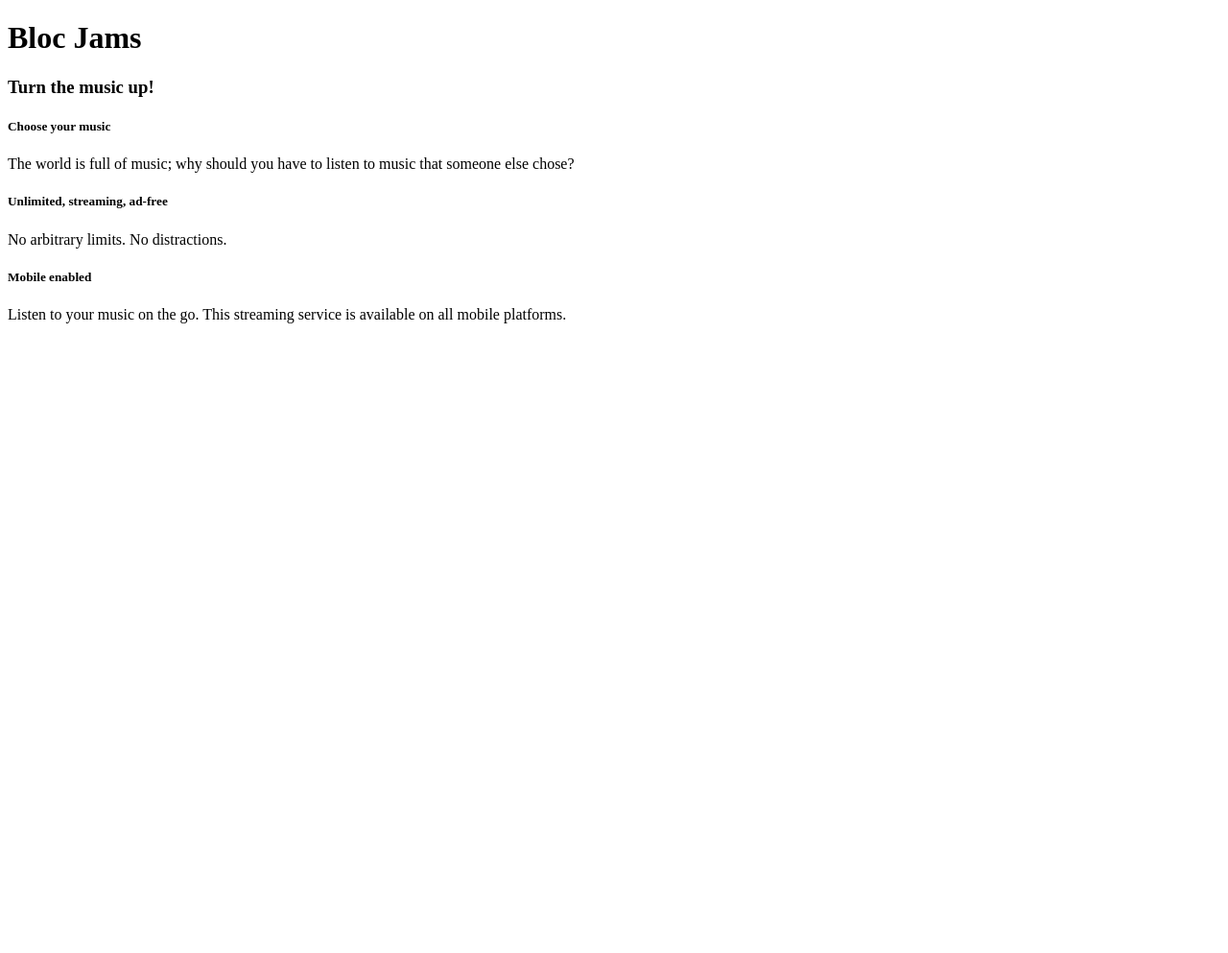
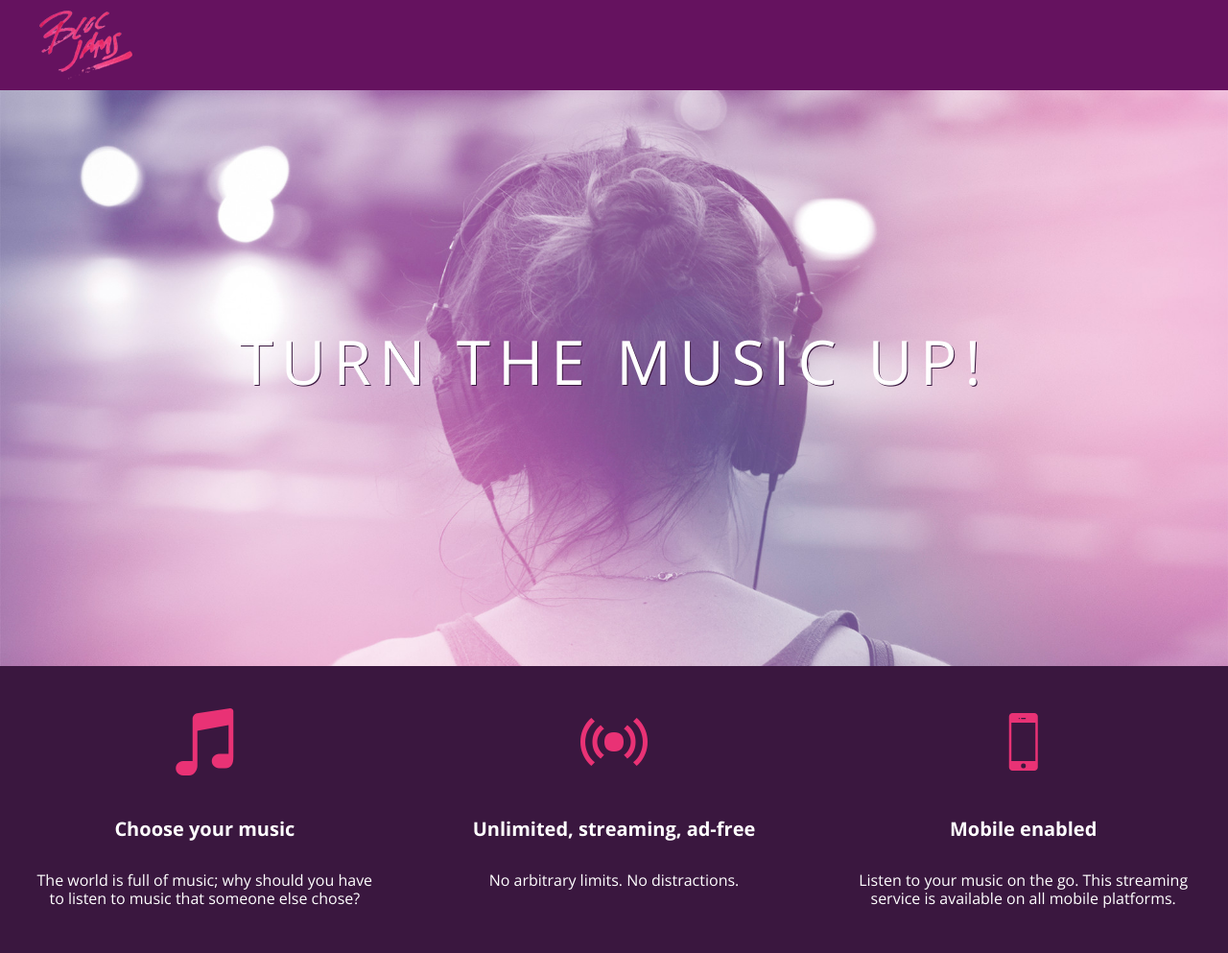
Before and after one commit to wntmddus/bloc-jams, a plain HTML site: page index.html in a window 1280 px wide. Shown: the whole page at 96% size. Before the commit the page ends 800 px from the top, so only its background shows below. Drawn offline with nearby package versions, Linux system fonts and the light colour scheme.

Commit message:
Assignment 23 completed

```diff
--- a/index.html
+++ b/index.html
@@ -2,27 +2,34 @@
 <html>
 	<head>
 		<title >Bloc Jams</title>
+        <link rel="stylesheet" type="text/css" href="http://fonts.googleapis.com/css?family=Open+Sans:400,800,600,700,300">
+         <link rel="stylesheet" type="text/css" href="http://code.ionicframework.com/ionicons/2.0.1/css/ionicons.min.css">
+         <link rel="stylesheet" type="text/css" href="styles/normalize.css">
+         <link rel="stylesheet" type="text/css" href="styles/main.css">
 	</head>
-	<body>
-		<div>
-		</div>
-		<div>
-			<h1>Bloc Jams</h1>
-			<h3>Turn the music up!</h3>
-		</div>
-		<div>
-	     		<div>
-                 		<h5>Choose your music</h5>
-                 		<p>The world is full of music; why should you have to listen to music that someone else chose?</p>
-             		</div>
-             		<div>
-                 		<h5>Unlimited, streaming, ad-free</h5>
-                 		<p>No arbitrary limits. No distractions.</p>
-             		</div>
-             		<div>
-                 		<h5>Mobile enabled</h5>
-                 		<p>Listen to your music on the go. This streaming service is available on all mobile platforms.</p>
-             		</div>
-		</div>
+	 <body class="landing">
+         <nav class="navbar"> <!-- nav bar -->
+             <img src="assets/images/bloc_jams_logo.png" alt="bloc jams logo" class="logo">
+         </nav>
+	     <section class="hero-content"> <!-- hero content -->
+             <h1 class="hero-title">Turn the music up!</h1>
+         </section>
+         <section class="selling-points"> <!-- selling points -->
+             <div class="point">
+                 <span class="ion-music-note"></span>
+                 <h5 class="point-title">Choose your music</h5>
+                 <p class="point-description">The world is full of music; why should you have to listen to music that someone else chose?</p>
+             </div>
+             <div class="point">
+                 <span class="ion-radio-waves"></span>
+                 <h5 class="point-title">Unlimited, streaming, ad-free</h5>
+                 <p class="point-description">No arbitrary limits. No distractions.</p>
+             </div>
+             <div class="point">
+                 <span class="ion-iphone"></span>
+                 <h5 class="point-title">Mobile enabled</h5>
+                 <p class="point-description">Listen to your music on the go. This streaming service is available on all mobile platforms.</p>
+             </div>
+         </section>
 	</body>
 </html>
--- /dev/null
+++ b/styles/main.css
@@ -0,0 +1,73 @@
+ html {
+     height: 100%; /* makes sure our HTML takes up 100% of the browser window */
+     font-size: 100%;
+ }
+
+ body {
+     font-family: 'Open Sans'; /* sets our font to the "Open Sans" typeface */
+     color: white;             /* sets the text color to white */
+     min-height: 100%;         /* says the height of the body must be, at minimum, 100% of the window */
+ }
+
+ body.landing {
+     background-color: rgb(58,23,63); /* sets the background color to an RGB value (see below) */
+ }
+ .navbar {
+     padding: 0.5rem;
+     background-color: rgb(101,18,95);
+ }
+
+ .navbar .logo {
+     position: relative; /* positioning will be explained in a resource */
+     left: 2rem;
+ }
+ .hero-content {
+     position: relative; /* positioning will be explained in a resource */
+     min-height: 600px;  /* hero content element must be _at least_ 600 pixels */
+     background-image: url(../assets/images/bloc_jams_bg.jpg);
+     background-repeat: no-repeat;
+     background-position: center center;
+     background-size: cover;
+ }
+ .hero-content .hero-title {
+     position: absolute;             /* positioning will be explained in a resource */
+     top: 40%;                       /* positioning will be explained in a resource */
+     -webkit-transform: translateY(-50%);
+     -moz-transform: translateY(-50%);
+     -ms-transform: translateY(-50%);
+     transform: translateY(-50%);
+     width: 100%;                    /* makes sure the title inhabits the full width of its container */
+     text-align: center;             /* aligns text in the horizontal center of the element */
+     font-size: 4rem;                /* specifies the size of the font in root em units */
+     font-weight: 300;               /* makes the font thinner or lighter weight */
+     text-transform: uppercase;      /* transforms the text to be all uppercase lettering */
+     letter-spacing: 0.5rem;         /* puts 0.5 root ems worth of space between each letter */
+     text-shadow: 1px 1px 0px rgb(58,23,63); /* creates a shadow underneath the text for readability over the image */
+ }
+ .selling-points {
+     position: relative;
+     display: table;
+     width: 100%;
+     -webkit-box-sizing: border-box;
+     -moz-box-sizing: border-box;
+     box-sizing: border-box; /* we'll explain this in a resource */
+ }
+
+ .point {
+     display: table-cell;
+     position: relative;
+     width: 33.3%;
+     padding: 2rem;
+     text-align: center;
+ }
+
+ .point .point-title {
+     font-size: 1.25rem;
+ }
+
+ .ion-music-note,
+ .ion-radio-waves,
+ .ion-iphone {
+     color: rgb(233,50,117);
+     font-size: 5rem;
+ }
--- /dev/null
+++ b/styles/normailize.css
@@ -0,0 +1,461 @@
+/*! normalize.css v5.0.0 | MIT License | github.com/necolas/normalize.css */
+
+/**
+ * 1. Change the default font family in all browsers (opinionated).
+ * 2. Correct the line height in all browsers.
+ * 3. Prevent adjustments of font size after orientation changes in
+ *    IE on Windows Phone and in iOS.
+ */
+
+/* Document
+   ========================================================================== */
+
+html {
+  font-family: sans-serif; /* 1 */
+  line-height: 1.15; /* 2 */
+  -ms-text-size-adjust: 100%; /* 3 */
+  -webkit-text-size-adjust: 100%; /* 3 */
+}
+
+/* Sections
+   ========================================================================== */
+
+/**
+ * Remove the margin in all browsers (opinionated).
+ */
+
+body {
+  margin: 0;
+}
+
+/**
+ * Add the correct display in IE 9-.
+ */
+
+article,
+aside,
+footer,
+header,
+nav,
+section {
+  display: block;
+}
+
+/**
+ * Correct the font size and margin on `h1` elements within `section` and
+ * `article` contexts in Chrome, Firefox, and Safari.
+ */
+
+h1 {
+  font-size: 2em;
+  margin: 0.67em 0;
+}
+
+/* Grouping content
+   ========================================================================== */
+
+/**
+ * Add the correct display in IE 9-.
+ * 1. Add the correct display in IE.
+ */
+
+figcaption,
+figure,
+main { /* 1 */
+  display: block;
+}
+
+/**
+ * Add the correct margin in IE 8.
+ */
+
+figure {
+  margin: 1em 40px;
+}
+
+/**
+ * 1. Add the correct box sizing in Firefox.
+ * 2. Show the overflow in Edge and IE.
+ */
+
+hr {
+  box-sizing: content-box; /* 1 */
+  height: 0; /* 1 */
+  overflow: visible; /* 2 */
+}
+
+/**
+ * 1. Correct the inheritance and scaling of font size in all browsers.
+ * 2. Correct the odd `em` font sizing in all browsers.
+ */
+
+pre {
+  font-family: monospace, monospace; /* 1 */
+  font-size: 1em; /* 2 */
+}
+
+/* Text-level semantics
+   ========================================================================== */
+
+/**
+ * 1. Remove the gray background on active links in IE 10.
+ * 2. Remove gaps in links underline in iOS 8+ and Safari 8+.
+ */
+
+a {
+  background-color: transparent; /* 1 */
+  -webkit-text-decoration-skip: objects; /* 2 */
+}
+
+/**
+ * Remove the outline on focused links when they are also active or hovered
+ * in all browsers (opinionated).
+ */
+
+a:active,
+a:hover {
+  outline-width: 0;
+}
+
+/**
+ * 1. Remove the bottom border in Firefox 39-.
+ * 2. Add the correct text decoration in Chrome, Edge, IE, Opera, and Safari.
+ */
+
+abbr[title] {
+  border-bottom: none; /* 1 */
+  text-decoration: underline; /* 2 */
+  text-decoration: underline dotted; /* 2 */
+}
+
+/**
+ * Prevent the duplicate application of `bolder` by the next rule in Safari 6.
+ */
+
+b,
+strong {
+  font-weight: inherit;
+}
+
+/**
+ * Add the correct font weight in Chrome, Edge, and Safari.
+ */
+
+b,
+strong {
+  font-weight: bolder;
+}
+
+/**
+ * 1. Correct the inheritance and scaling of font size in all browsers.
+ * 2. Correct the odd `em` font sizing in all browsers.
+ */
+
+code,
+kbd,
+samp {
+  font-family: monospace, monospace; /* 1 */
+  font-size: 1em; /* 2 */
+}
+
+/**
+ * Add the correct font style in Android 4.3-.
+ */
+
+dfn {
+  font-style: italic;
+}
+
+/**
+ * Add the correct background and color in IE 9-.
+ */
+
+mark {
+  background-color: #ff0;
+  color: #000;
+}
+
+/**
+ * Add the correct font size in all browsers.
+ */
+
+small {
+  font-size: 80%;
+}
+
+/**
+ * Prevent `sub` and `sup` elements from affecting the line height in
+ * all browsers.
+ */
+
+sub,
+sup {
+  font-size: 75%;
+  line-height: 0;
+  position: relative;
+  vertical-align: baseline;
+}
+
+sub {
+  bottom: -0.25em;
+}
+
+sup {
+  top: -0.5em;
+}
+
+/* Embedded content
+   ========================================================================== */
+
+/**
+ * Add the correct display in IE 9-.
+ */
+
+audio,
+video {
+  display: inline-block;
+}
+
+/**
+ * Add the correct display in iOS 4-7.
+ */
+
+audio:not([controls]) {
+  display: none;
+  height: 0;
+}
+
+/**
+ * Remove the border on images inside links in IE 10-.
+ */
+
+img {
+  border-style: none;
+}
+
+/**
+ * Hide the overflow in IE.
+ */
+
+svg:not(:root) {
+  overflow: hidden;
+}
+
+/* Forms
+   ========================================================================== */
+
+/**
+ * 1. Change the font styles in all browsers (opinionated).
+ * 2. Remove the margin in Firefox and Safari.
+ */
+
+button,
+input,
+optgroup,
+select,
+textarea {
+  font-family: sans-serif; /* 1 */
+  font-size: 100%; /* 1 */
+  line-height: 1.15; /* 1 */
+  margin: 0; /* 2 */
+}
+
+/**
+ * Show the overflow in IE.
+ * 1. Show the overflow in Edge.
+ */
+
+button,
+input { /* 1 */
+  overflow: visible;
+}
+
+/**
+ * Remove the inheritance of text transform in Edge, Firefox, and IE.
+ * 1. Remove the inheritance of text transform in Firefox.
+ */
+
+button,
+select { /* 1 */
+  text-transform: none;
+}
+
+/**
+ * 1. Prevent a WebKit bug where (2) destroys native `audio` and `video`
+ *    controls in Android 4.
+ * 2. Correct the inability to style clickable types in iOS and Safari.
+ */
+
+button,
+html [type="button"], /* 1 */
+[type="reset"],
+[type="submit"] {
+  -webkit-appearance: button; /* 2 */
+}
+
+/**
+ * Remove the inner border and padding in Firefox.
+ */
+
+button::-moz-focus-inner,
+[type="button"]::-moz-focus-inner,
+[type="reset"]::-moz-focus-inner,
+[type="submit"]::-moz-focus-inner {
+  border-style: none;
+  padding: 0;
+}
+
+/**
+ * Restore the focus styles unset by the previous rule.
+ */
+
+button:-moz-focusring,
+[type="button"]:-moz-focusring,
+[type="reset"]:-moz-focusring,
+[type="submit"]:-moz-focusring {
+  outline: 1px dotted ButtonText;
+}
+
+/**
+ * Change the border, margin, and padding in all browsers (opinionated).
+ */
+
+fieldset {
+  border: 1px solid #c0c0c0;
+  margin: 0 2px;
+  padding: 0.35em 0.625em 0.75em;
+}
+
+/**
+ * 1. Correct the text wrapping in Edge and IE.
+ * 2. Correct the color inheritance from `fieldset` elements in IE.
+ * 3. Remove the padding so developers are not caught out when they zero out
+ *    `fieldset` elements in all browsers.
+ */
+
+legend {
+  box-sizing: border-box; /* 1 */
+  color: inherit; /* 2 */
+  display: table; /* 1 */
+  max-width: 100%; /* 1 */
+  padding: 0; /* 3 */
+  white-space: normal; /* 1 */
+}
+
+/**
+ * 1. Add the correct display in IE 9-.
+ * 2. Add the correct vertical alignment in Chrome, Firefox, and Opera.
+ */
+
+progress {
+  display: inline-block; /* 1 */
+  vertical-align: baseline; /* 2 */
+}
+
+/**
+ * Remove the default vertical scrollbar in IE.
+ */
+
+textarea {
+  overflow: auto;
+}
+
+/**
+ * 1. Add the correct box sizing in IE 10-.
+ * 2. Remove the padding in IE 10-.
+ */
+
+[type="checkbox"],
+[type="radio"] {
+  box-sizing: border-box; /* 1 */
+  padding: 0; /* 2 */
+}
+
+/**
+ * Correct the cursor style of increment and decrement buttons in Chrome.
+ */
+
+[type="number"]::-webkit-inner-spin-button,
+[type="number"]::-webkit-outer-spin-button {
+  height: auto;
+}
+
+/**
+ * 1. Correct the odd appearance in Chrome and Safari.
+ * 2. Correct the outline style in Safari.
+ */
+
+[type="search"] {
+  -webkit-appearance: textfield; /* 1 */
+  outline-offset: -2px; /* 2 */
+}
+
+/**
+ * Remove the inner padding and cancel buttons in Chrome and Safari on macOS.
+ */
+
+[type="search"]::-webkit-search-cancel-button,
+[type="search"]::-webkit-search-decoration {
+  -webkit-appearance: none;
+}
+
+/**
+ * 1. Correct the inability to style clickable types in iOS and Safari.
+ * 2. Change font properties to `inherit` in Safari.
+ */
+
+::-webkit-file-upload-button {
+  -webkit-appearance: button; /* 1 */
+  font: inherit; /* 2 */
+}
+
+/* Interactive
+   ========================================================================== */
+
+/*
+ * Add the correct display in IE 9-.
+ * 1. Add the correct display in Edge, IE, and Firefox.
+ */
+
+details, /* 1 */
+menu {
+  display: block;
+}
+
+/*
+ * Add the correct display in all browsers.
+ */
+
+summary {
+  display: list-item;
+}
+
+/* Scripting
+   ========================================================================== */
+
+/**
+ * Add the correct display in IE 9-.
+ */
+
+canvas {
+  display: inline-block;
+}
+
+/**
+ * Add the correct display in IE.
+ */
+
+template {
+  display: none;
+}
+
+/* Hidden
+   ========================================================================== */
+
+/**
+ * Add the correct display in IE 10-.
+ */
+
+[hidden] {
+  display: none;
+}
```
Also changed, not shown: assets/images/bloc_jams_bg.jpg (added), assets/images/bloc_jams_logo.png (added).
